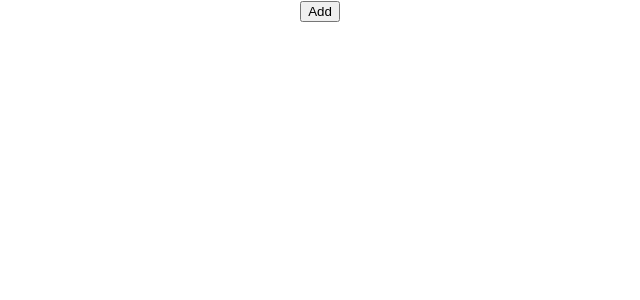
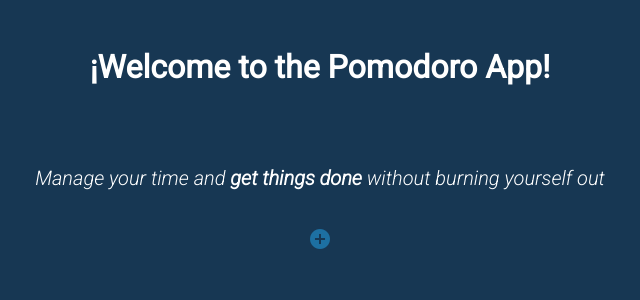
Before and after one commit to FacundoChervin/pomodoro-app-react, a React (Create React App) app: page / in a window 1280 px wide. Shown: the top 300 px of the page, without its empty margins (320-960 px from the left). Built offline with nearby package versions, Linux system fonts and the light colour scheme.

Commit message:
Design Changes

```diff
--- a/package.json
+++ b/package.json
@@ -6,10 +6,15 @@
     "@testing-library/jest-dom": "^5.11.9",
     "@testing-library/react": "^11.2.5",
     "@testing-library/user-event": "^12.8.1",
+    "material-design-icons": "^3.0.1",
     "react": "^17.0.1",
     "react-dom": "^17.0.1",
     "react-scripts": "4.0.3",
+    "styled-components": "^5.2.1",
     "web-vitals": "^1.1.0"
+  },
+  "resolutions": {
+    "styled-components": "^5"
   },
   "scripts": {
     "start": "react-scripts start",
--- a/public/index.html
+++ b/public/index.html
@@ -5,10 +5,7 @@
     <link rel="icon" href="%PUBLIC_URL%/favicon.ico" />
     <meta name="viewport" content="width=device-width, initial-scale=1" />
     <meta name="theme-color" content="#000000" />
-    <meta
-      name="description"
-      content="Web site created using create-react-app"
-    />
+    <meta name="description" content="Web site created using create-react-app" />
     <link rel="apple-touch-icon" href="%PUBLIC_URL%/logo192.png" />
     <!--
       manifest.json provides metadata used when your web app is installed on a
@@ -24,6 +21,9 @@
       work correctly both with client-side routing and a non-root public URL.
       Learn how to configure a non-root public URL by running `npm run build`.
     -->
+    <link href="https://fonts.googleapis.com/icon?family=Material+Icons" rel="stylesheet" />
+    <link rel="preconnect" href="https://fonts.gstatic.com" />
+    <link href="https://fonts.googleapis.com/css2?family=Roboto:ital,wght@0,400;1,300&display=swap" rel="stylesheet" />
     <title>React App</title>
   </head>
   <body>
--- a/src/App.css
+++ b/src/App.css
@@ -1,16 +1,10 @@
+html, body {
+  margin: 0;
+  padding: 0;
+}
+
 .App {
   text-align: center;
-}
-
-.App-logo {
-  height: 40vmin;
-  pointer-events: none;
-}
-
-@media (prefers-reduced-motion: no-preference) {
-  .App-logo {
-    animation: App-logo-spin infinite 20s linear;
-  }
 }
 
 .App-header {
@@ -24,34 +18,34 @@
   color: white;
 }
 
-.App-link {
-  color: #61dafb;
-}
-
-@keyframes App-logo-spin {
-  from {
-    transform: rotate(0deg);
-  }
-  to {
-    transform: rotate(360deg);
-  }
-}
-
 li {
   list-style-type: none;
+  width: 23%;
 }
 
 input {
-  width: 55px;
+  width: 30px;
   text-align: center;
   padding: 0px;
   margin: 0px;
   border-style: none;
+  text-decoration: none;
+  font-size: 12px;
+}
+
+input::-webkit-outer-spin-button,
+input::-webkit-inner-spin-button {
+   -webkit-appearance: none;
+   margin: 0;
+}
+input[type="number"] {
+   -moz-appearance: textfield;
 }
 
 span {
   margin: 0px;
   padding: 0px;
+  color: white;
 }
 
 h2 {
@@ -60,10 +54,8 @@ h2 {
   margin: 0px;
 }
 
-.input-container {
-  border-style: solid;
-  border-width: 1px;
-  width: 400px;
-  margin: 0 auto;
-  padding: 5px;
+ul {
+  margin: 0;
+  padding: 0;
+  width: 100%;
 }
--- a/src/App.js
+++ b/src/App.js
@@ -1,11 +1,35 @@
 import "./App.css";
 import Container from "./components/Container";
+import styled from "styled-components";
+const AppContainer = styled.div`
+  background-color: #173753;
+  heigth: 100%;
+  display: flex;
+  flex-direction: column;
+  margin: 0 auto;
+  min-height: 100vh;
+  font-family: "Roboto", sans-serif;
+`;
 
+const Title = styled.h1`
+  color: white;
+  margin: 6vh;
+`;
+const Subtitle = styled.h2`
+  color: white;
+  font-style: italic;
+  font-weight: 200;
+  margin: 4vh;
+`;
 function App() {
   return (
-    <div className="App">
-      <Container  />
-    </div>
+    <AppContainer className="App">
+      <Title>¡Welcome to the Pomodoro App!</Title>
+      <Subtitle>
+        Manage your time and <b>get things done</b> without burning yourself out
+      </Subtitle>
+      <Container />
+    </AppContainer>
   );
 }
 
--- a/src/components/Clock.jsx
+++ b/src/components/Clock.jsx
@@ -1,7 +1,17 @@
 import { useState } from "react";
 import useInterval from "../hooks/useInterval";
-
+import styled from "styled-components";
 import React from "react";
+import { Span } from "../styles/Buttons";
+const ClockContainer = styled.div`
+  // background-color: ${(props) => (props.isWorking ? "#2892D7" : "#1D70A2")};
+  padding: 5px;
+  margin: 5px;
+  box-shadow: 2px 2px 2px rgba(40, 146, 215, 0.35);
+  border-radius: 8px;
+  background-color: #2892d7;
+  width: 100%;
+`;
 
 const Clock = (props) => {
   const [isActive, setIsActive] = useState(props.isActive);
@@ -36,14 +46,24 @@ const Clock = (props) => {
   );
 
   return (
-    <div className={"clock_container"}>
+    <ClockContainer className={"clock_container"} isWorking={isWorking}>
       <span>{`${Math.floor(seconds / 3600)}`.padStart(2, "0")}</span>:<span>{`${Math.floor(seconds / 60) % 60}`.padStart(2, "0")}</span>:
       <span>{`${Math.floor(seconds % 60)}`.padStart(2, "0")}</span>
-      <button onClick={pause}>{isActive === true ? "Pause" : "Play"}</button>
-      <button onClick={stop}>{isActive === true ? "Stop" : "Play"}</button>
-      <button onClick={deleteClock}>Delete</button>
-      <button onClick={editClock}>Edit</button>
-    </div>
+      <div className="button_wrapper">
+        <Span className="material-icons" onClick={pause}>
+          {isActive === true ? "pause_circle" : "play_circle"}
+        </Span>
+        <Span className="material-icons" onClick={stop}>
+          {isActive === true ? "stop" : ""}
+        </Span>
+        <Span className="material-icons" onClick={deleteClock}>
+          delete
+        </Span>
+        <Span className="material-icons" onClick={editClock}>
+          mode_edit
+        </Span>
+      </div>
+    </ClockContainer>
   );
 };
 
--- a/src/components/Container.jsx
+++ b/src/components/Container.jsx
@@ -1,12 +1,31 @@
 import Clock from "./Clock";
 import { useState } from "react";
+import styled from "styled-components";
 import NewClock from "./NewClock";
 import { calculateSeconds } from "../helpers";
+import { Span } from "../styles/Buttons";
 const defaultClock = {
   hours: 0,
   minutes: 0,
   seconds: 0,
 };
+
+const Wrapper = styled.div`
+  flex-direction: column;
+  display: flex;
+  justify-content: center;
+  align-items: center;
+  margin: 0 auto;
+  width: 100%;
+`;
+
+const ClockWrapper = styled.div`
+  width: 90%;
+  display: flex;
+  flex-direction: row;
+  justify-content: space-between;
+  flex-wrap: wrap;
+`;
 
 const defaultSeconds = 0;
 
@@ -30,7 +49,6 @@ const Container = (props) => {
         } else return element;
       })
     );
-    // setClocks([...clocks, { id: clockData.id, clock: clockData.clock, relaxTimer: clockData.relaxTimer }]);
     setEditableClocks(
       editableClocks.map((element) => {
         if (element.id === clockData.id) {
@@ -87,10 +105,12 @@ const Container = (props) => {
   };
 
   return (
-    <div className={"container"}>
-      <button onClick={addNewEditableclock}>{"Add"}</button>
-      <ul>{renderClocks()}</ul>
-    </div>
+    <Wrapper className={"container"}>
+      <Span className="material-icons" onClick={addNewEditableclock}>
+        add_circle
+      </Span>
+      <ClockWrapper>{renderClocks()}</ClockWrapper>
+    </Wrapper>
   );
 };
 
--- a/src/components/NewClock.jsx
+++ b/src/components/NewClock.jsx
@@ -1,6 +1,19 @@
 import TimeInput from "./TimeInput";
-import { calculateHMS, calculatePadHMS } from "../helpers";
+import { calculatePadHMS } from "../helpers";
 import { useState } from "react";
+import { Span } from "../styles/Buttons";
+import styled from "styled-components";
+
+const EditableClockContainer = styled.div`
+  // background-color: ${(props) => (props.isWorking ? "#2892D7" : "#1D70A2")};
+  padding: 5px;
+  margin: 5px;
+  box-shadow: 2px 2px 2px rgba(40, 146, 215, 0.35);
+  border-radius: 8px;
+  background-color: #2892d7;
+  width: 100%;
+
+`;
 
 const NewClock = (props) => {
   const [clock, setClock] = useState(calculatePadHMS(props.startTime));
@@ -32,7 +45,7 @@ const NewClock = (props) => {
     props.addNewClock({ clock, relaxTimer, id: props.id });
   };
   return (
-    <div>
+    <EditableClockContainer>
       <TimeInput
         title={"Work Time"}
         handleHourChange={handleWorkHourChange}
@@ -51,8 +64,10 @@ const NewClock = (props) => {
         minutesValue={relaxTimer.minutes}
         secondsValue={relaxTimer.seconds}
       />
-      <button onClick={addNewClock}>{"Confirm"}</button>
-    </div>
+      <Span className="material-icons" onClick={addNewClock}>
+        check_circle
+      </Span>
+    </EditableClockContainer>
   );
 };
 
--- a/src/components/TimeInput.jsx
+++ b/src/components/TimeInput.jsx
@@ -1,10 +1,22 @@
+import styled from "styled-components";
+
+const InputContainer = styled.div``;
+
+const Title = styled.h3`
+  color: white;
+  font-style: italic;
+  font-size: 12px;
+  font-weight: 200;
+  margin: 0.8vh;
+`;
+
 const TimeInput = (props) => {
   const handleFocus = (event) => event.target.select();
   return (
-    <div className={"input-container"}>
-      <h2>{props.title}</h2>
+    <InputContainer className={"input-container"}>
+      <Title>{props.title}</Title>
       <input type="number" onFocus={handleFocus} placeholder={"Hours"} value={props.hoursValue} name="hours" onChange={props.handleHourChange} />
-      {":"}
+      <span>:</span>
       <input
         type="number"
         onFocus={handleFocus}
@@ -13,7 +25,7 @@ const TimeInput = (props) => {
         name="minutes"
         onChange={props.hanldeMinuteChange}
       />
-      {":"}
+      <span>:</span>
       <input
         type="number"
         onFocus={handleFocus}
@@ -22,7 +34,7 @@ const TimeInput = (props) => {
         name="seconds"
         onChange={props.handleSecondChange}
       />
-    </div>
+    </InputContainer>
   );
 };
 
--- /dev/null
+++ b/src/styles/Buttons.jsx
@@ -0,0 +1,11 @@
+import styled from "styled-components";
+const Span = styled.span`
+  margin: 5px auto;
+  color: #1D70A2;
+  &:hover {
+    color: #173753;
+    cursor: pointer;
+  }
+`;
+
+export { Span };
```
Also changed, not shown: 1 other file (tests, documents, lock files or other folders).
